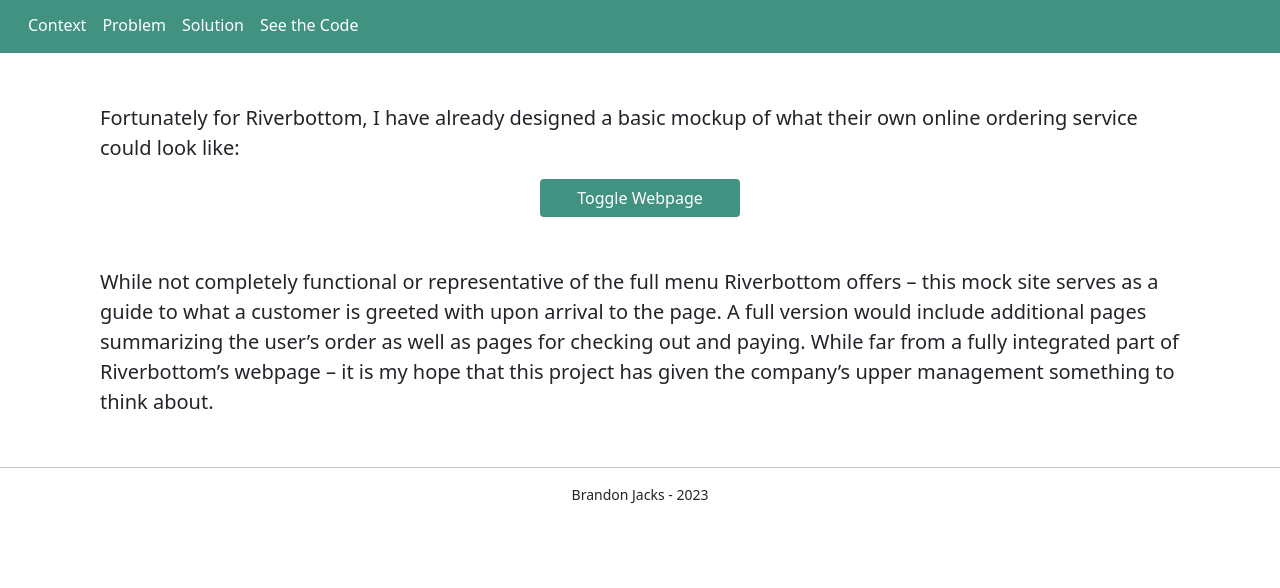
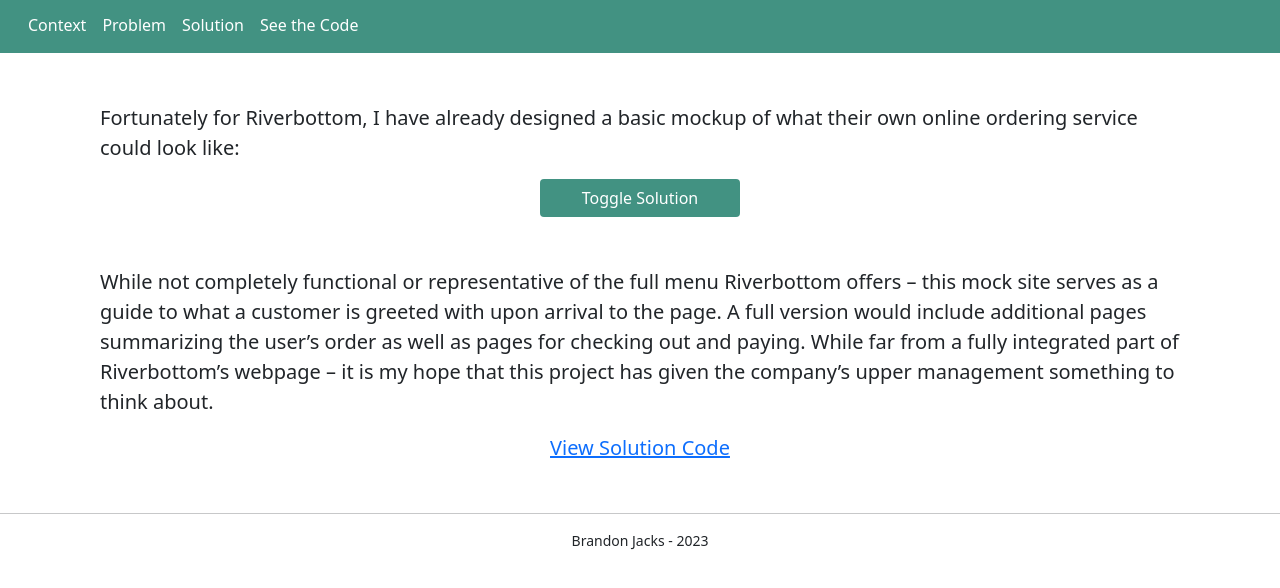
Before and after one commit to Bjacks01/Juliette-Project, a plain HTML site: page pages/solution.html in a window 1280 px wide. Shown: the part 138-726 px from the top of the page. Drawn offline with nearby package versions, Linux system fonts and the light colour scheme.

Commit message:
Add files via upload
added solution code link

```diff
--- a/pages/solution.html
+++ b/pages/solution.html
@@ -18,7 +18,7 @@
         <div class='navbar navbar-expand-lg'>
           <div id="navLinks">
             <div class="navbar-nav">
-              <a class="nav-item nav-link active" href="../index.html">Context</a>
+              <a class="nav-item nav-link" href="../index.html">Context</a>
               <a class="nav-item nav-link" href="problem.html">Problem</a>
               <a class="nav-item nav-link" href="#">Solution</a>
               <a class="nav-item nav-link" href="https://github.com/Bjacks01/Juliette-Project" target="_blank">See the Code</a>
@@ -30,7 +30,7 @@
        <div class="content1">
         <div class="infoPara">
           <p>Fortunately for Riverbottom, I have already designed a basic mockup of what their own online ordering service could look like:</p>
-          <button class="btn" id="iFrameToggle" onclick="iFrameToggler()">Toggle Webpage</button>
+          <button class="btn" id="iFrameToggle" onclick="iFrameToggler()">Toggle Solution</button>
         </div>
        </div>
        <div id="content2">
@@ -39,6 +39,9 @@
        <div class="content3">
         <div class="infoPara">
           <p>While not completely functional or representative of the full menu Riverbottom offers – this mock site serves as a guide to what a customer is greeted with upon arrival to the page. A full version would include additional pages summarizing the user’s order as well as pages for checking out and paying. While far from a fully integrated part of Riverbottom’s webpage – it is my hope that this project has given the company’s upper management something to think about.</p>
+          <div class="linkDiv">
+            <a href="https://github.com/Bjacks01/Juliette-Solution" alt="see solution code" target="_blank">View Solution Code</a>
+          </div>
         </div>
        </div>
     </div>
--- a/styles/style.css
+++ b/styles/style.css
@@ -87,3 +87,6 @@
     margin-left: 40px;
     box-shadow: 0px 0px 2px 2px #429282;
 }
+.linkDiv {
+    text-align: center;
+}
```
